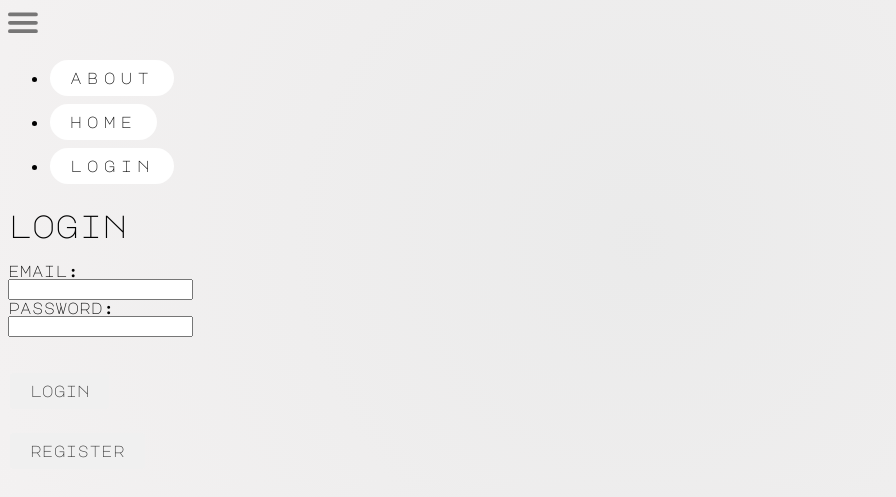
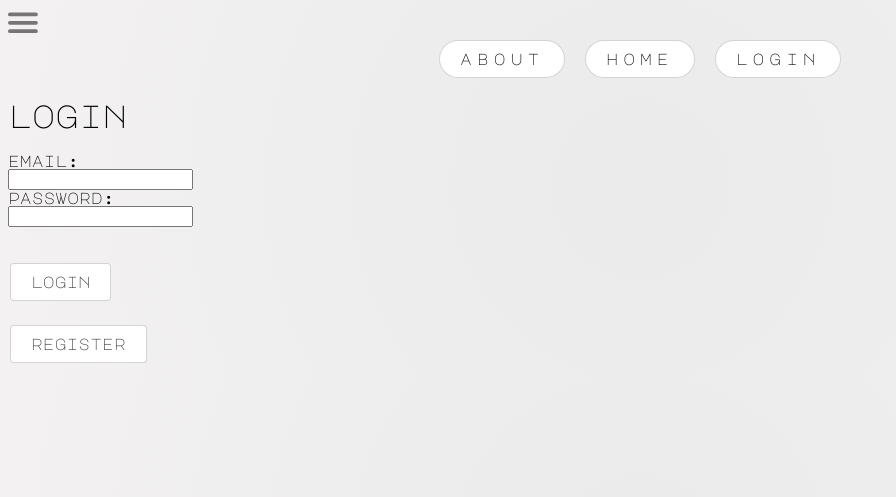
Before and after one commit to 23knightst813/Coder-Dojo, a Flask app: page /login in a window 1280 px wide. Shown: the top 497 px of the page, without its empty margins (0-896 px from the left). Run offline with Flask 3, Linux system fonts and the light colour scheme; tables that the repository leaves empty hold one stand-in row (values such as "Sample post").

Commit message:
Refactor navigation structure and update button styles for improved UI consistency

```diff
--- a/flaskr/static/style.css
+++ b/flaskr/static/style.css
@@ -64,9 +64,10 @@
 
 
 
+
 .navbar-btn {
   background-color: white; /* Light gray background */
-  border: none;
+  border: 1px solid rgba(0, 0, 0, 0.17);
   color: #000000; /* Black text */
   padding: 10px 20px;
   text-align: center;
@@ -80,16 +81,28 @@
   letter-spacing: 5px; /* Spacing between letters */
 }
 
+
+
+
 .navbar-btn:hover {
   background-color: #e0e0e0; /* Slightly darker gray on hover */
 }
 
+nav {
+  display: flex;
+  justify-content: center;
+
+}
+.navbar-btn {
+  /* Existing styles */
+  margin: 0 10px; /* Add horizontal spacing */
+}
 
 
 /* Flat Button Style */
 .btn {
-  background-color: #f0f0f0;
-  border: none;
+  background-color: #ffffff;
+  border: 1px solid rgba(0, 0, 0, 0.17);
   color: #333;
   padding: 10px 20px;
   text-align: center;
--- a/flaskr/templates/login.html
+++ b/flaskr/templates/login.html
@@ -1,11 +1,9 @@
 {% extends 'base.html' %} {% block content %}
 
 <nav>
-  <ul>
-    <li><a href="/about" class="navbar-btn">about</a></li>
-    <li><a href="/" class="navbar-btn">home</a></li>
-    <li><a href="/login" class="navbar-btn">login</a></li>
-  </ul>
+  <a href="/about" class="navbar-btn">about</a>
+  <a href="/" class="navbar-btn">home</a>
+  <a href="/login" class="navbar-btn">login</a>
 </nav>
 
 <h1>login</h1>
```
Also changed, not shown: flaskr/templates/about.html (+3 -5 lines), flaskr/templates/admin.html (+3 -5 lines), flaskr/templates/booking.html (+15 -9 lines), flaskr/templates/home.html (+3 -5 lines), flaskr/templates/register.html (+3 -5 lines), 1 other file.
